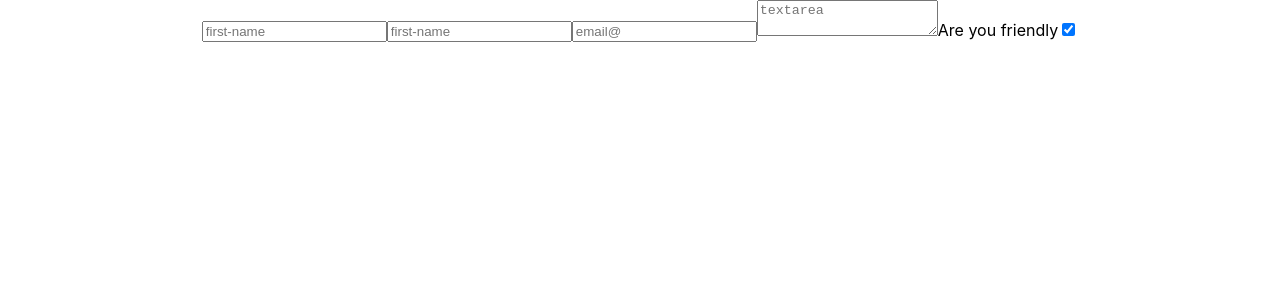
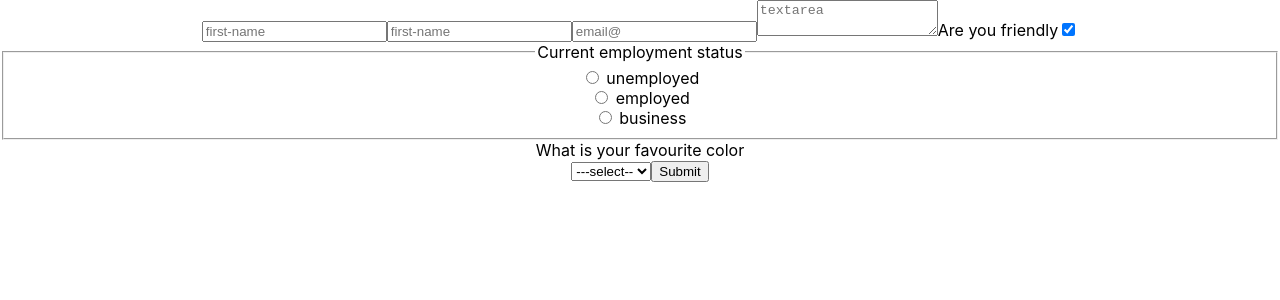
Before and after one commit to Dipak2056/use-state--context--effect-and-refs, a React (Create React App) app: page / in a window 1280 px wide. Shown: the top 300 px of the page. Built offline with nearby package versions, Linux system fonts and the light colour scheme.

Commit message:
completed react form module

```diff
--- a/src/components/Form/FormComponent.jsx
+++ b/src/components/Form/FormComponent.jsx
@@ -5,6 +5,8 @@ const inititalState = {
   email: "",
   comment: "",
   isFriendly: true,
+  employment: "",
+  favColor: "",
 };
 export const FormComponent = () => {
   const [formData, setformData] = useState(inititalState);
@@ -17,10 +19,14 @@ export const FormComponent = () => {
         [name]: type === "checkbox" ? checked : value,
       };
     });
+  };
+  function handleSubmit(e) {
+    e.preventDefault();
     console.log(formData);
-  };
+  }
   return (
     <div>
+      <form onSubmit={handleSubmit}>
         <input
           type="text"
           placeholder="first-name"
@@ -57,6 +63,52 @@ export const FormComponent = () => {
           name="isFriendly"
           checked={formData.isFriendly}
         />
+        <fieldset>
+          <legend>Current employment status</legend>
+          <input
+            type="radio"
+            id="unemployed"
+            name="employment"
+            value="unemployed"
+            checked={formData.employment === "unemployed"}
+            onChange={handleChange}
+          />{" "}
+          <label htmlFor="unemployed">unemployed</label> <br />
+          <input
+            type="radio"
+            id="employed"
+            name="employment"
+            value="employed"
+            checked={formData.employment === "employed"}
+            onChange={handleChange}
+          />{" "}
+          <label htmlFor="employed">employed</label> <br />
+          <input
+            type="radio"
+            id="business"
+            name="employment"
+            value="business"
+            checked={formData.employment === "business"}
+            onChange={handleChange}
+          />{" "}
+          <label htmlFor="business">business</label> <br />
+        </fieldset>
+        <label htmlFor="favColor">What is your favourite color</label>
+        <br />
+        <select
+          id="favColor"
+          value={formData.favColor}
+          name="favColor"
+          onChange={handleChange}
+        >
+          <option value="select">---select--</option>
+          <option value="orange">Orange</option>
+          <option value="yellow">Yellow</option>
+          <option value="green">Green</option>
+          <option value="violet">Violet</option>
+        </select>
+        <button>Submit</button>
+      </form>
     </div>
   );
 };
```
Lines whose indentation alone changed are shown as unchanged.
